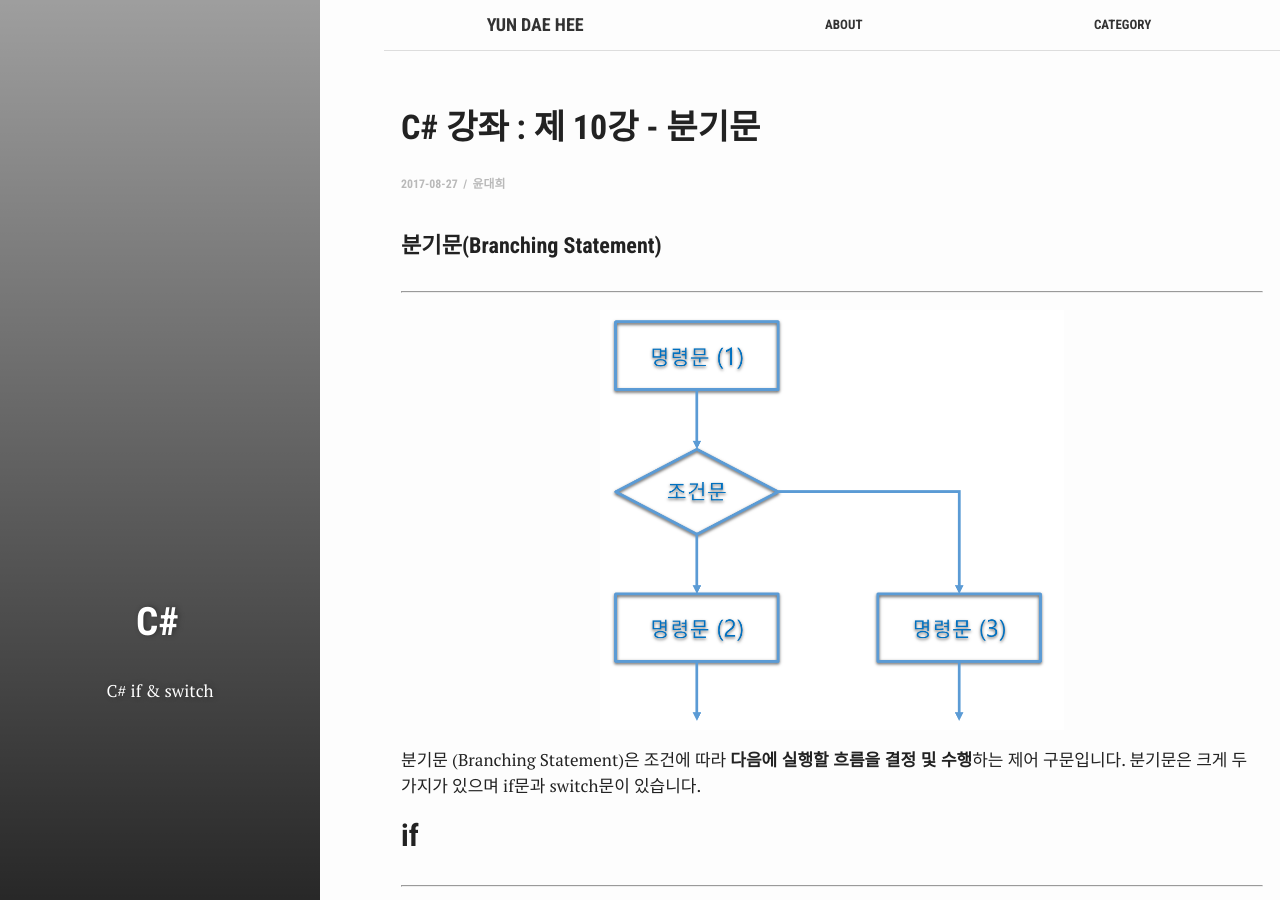
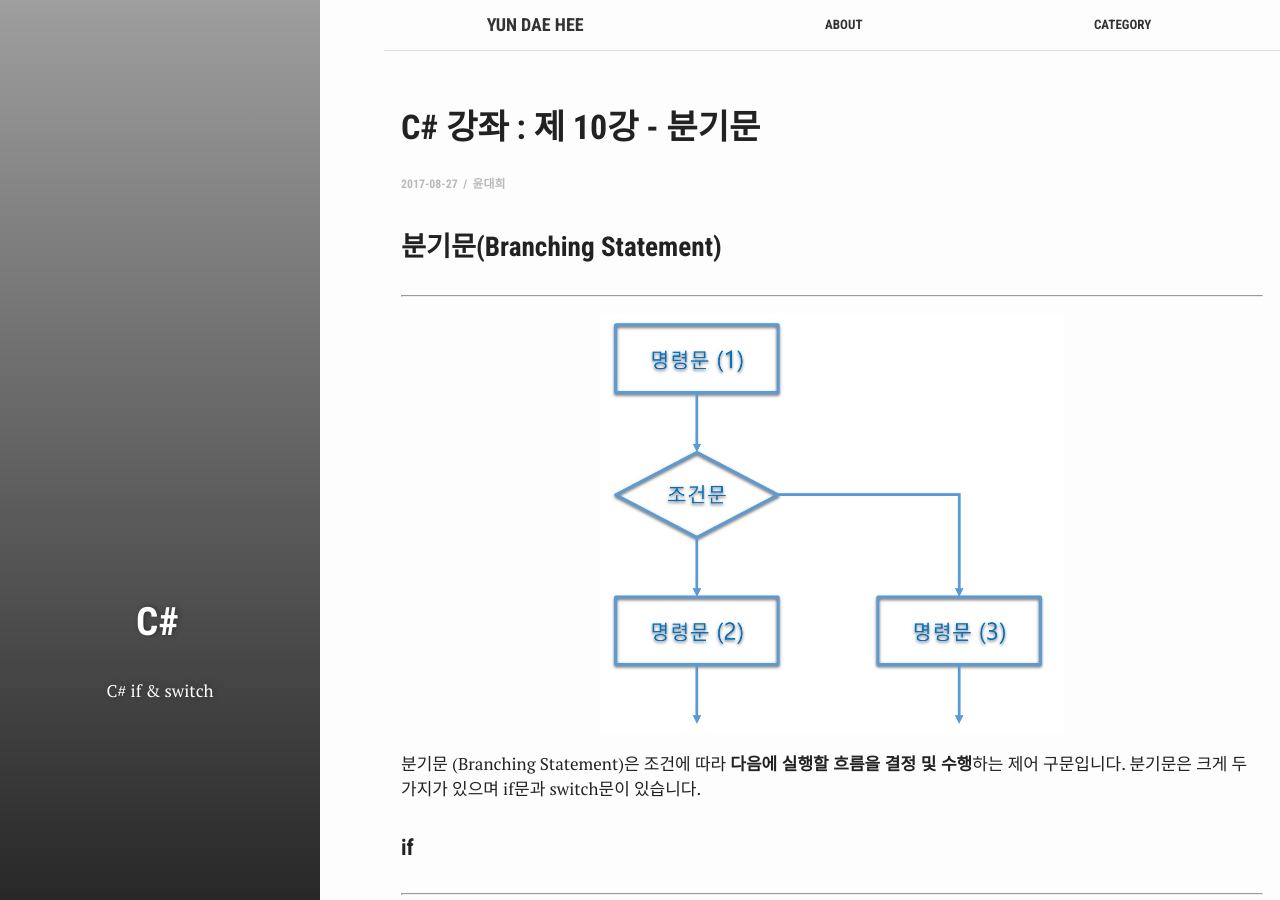
Before and after one commit to test076923/076923.github.io, a Jekyll site: the page built from _posts/2017-08-22-C#-10.md, in a window 1280 px wide and 900 px high. Built offline with Jekyll 4.4.1, drawn with Linux system fonts in a browser that asks for light colours.

Commit message:
Update 2017-08-22-C#-10.md

```diff
--- a/_posts/2017-08-22-C#-10.md
+++ b/_posts/2017-08-22-C#-10.md
@@ -10,13 +10,12 @@ tags: ['C#']
 author: 윤대희
 ---
 
-#### 분기문(Branching Statement) ####
+### 분기문(Branching Statement) ###
 ----------
 [![1]({{ site.images }}/C/ch10/1.png)]({{ site.images }}/C/ch10/1.png)
 분기문 (Branching Statement)은 조건에 따라 **다음에 실행할 흐름을 결정 및 수행**하는 제어 구문입니다. 분기문은 크게 두 가지가 있으며 if문과 switch문이 있습니다.
 
-if
-----------
+#### if ####
 ----------
 if 문은 **Boolean 값**에 따라 **하나의 조건(true or false)만 판단**하여 실행할 **구문({})을 식별**합니다. if문은 참과 거짓을 구별하여 사용할 때 사용합니다.
 
@@ -106,8 +105,7 @@ else
 
 <br>
 
-switch
-----------
+#### switch ####
 ----------
 
 switch 문은 **int 값****에 따라 **일치를 판단(0, 1, 2, ...)**하여 실행할 **구역(case)을 식별**합니다. switch 문은 조건이 같고 값이 세 가지 이상일때 사용합니다.
```
